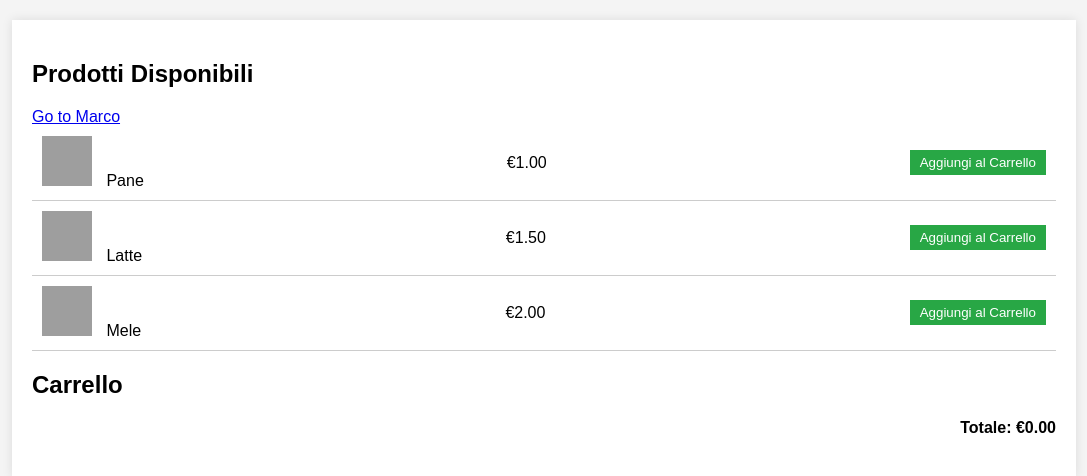
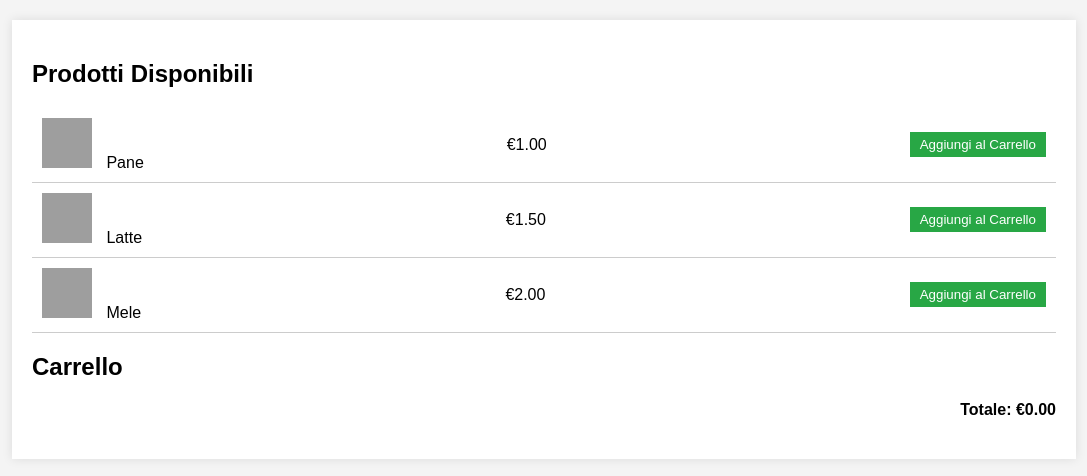
Before and after one commit to Patrizio9/progettopatrizio, a Flask app: page / in a window 1280 px wide. Shown: the part 88-564 px from the top of the page, without its empty margins (96-1183 px from the left). Run offline with Flask 3, Linux system fonts and the light colour scheme; grey boxes are pictures that could not be loaded.

Commit message:
Update index.html

```diff
--- a/templates/index.html
+++ b/templates/index.html
@@ -45,7 +45,6 @@
     <div class="container">
         <div class="product-list">
             <h2>Prodotti Disponibili</h2>
-            <a href="http://192.168.178.151:3000"> Go to Marco </a>
             <div class="product">
                 <span><img src="https://healthy.thewom.it/wp-content/uploads/2023/05/pane.jpg" alt="Pane"> Pane</span>
                 <span>€1.00</span>
```
